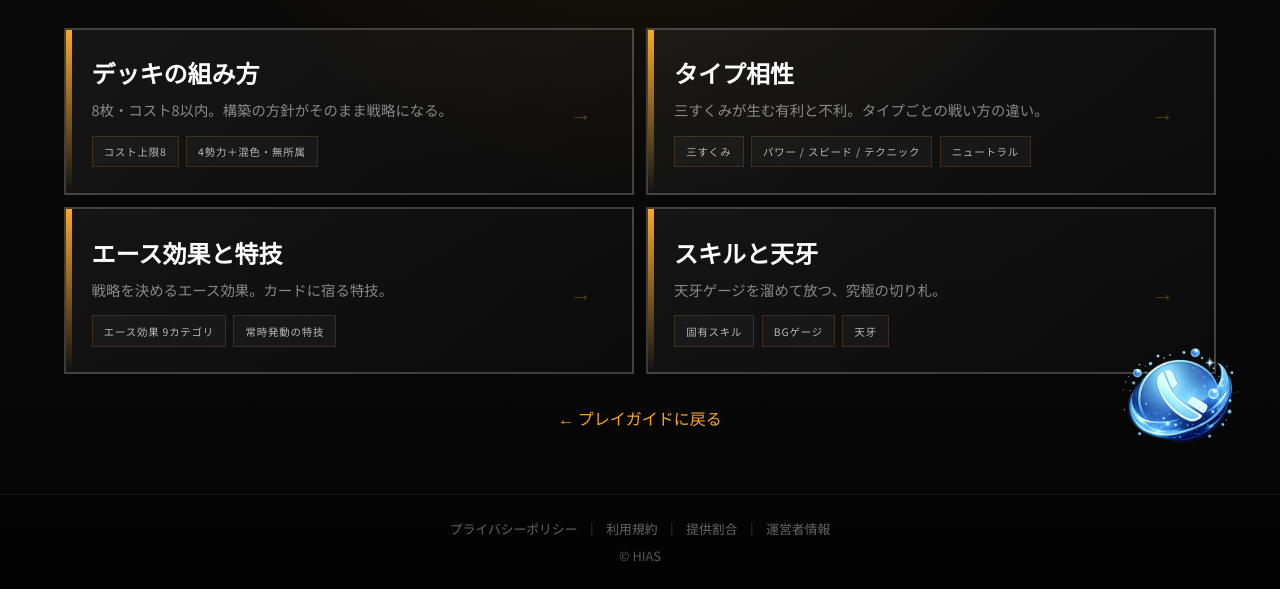
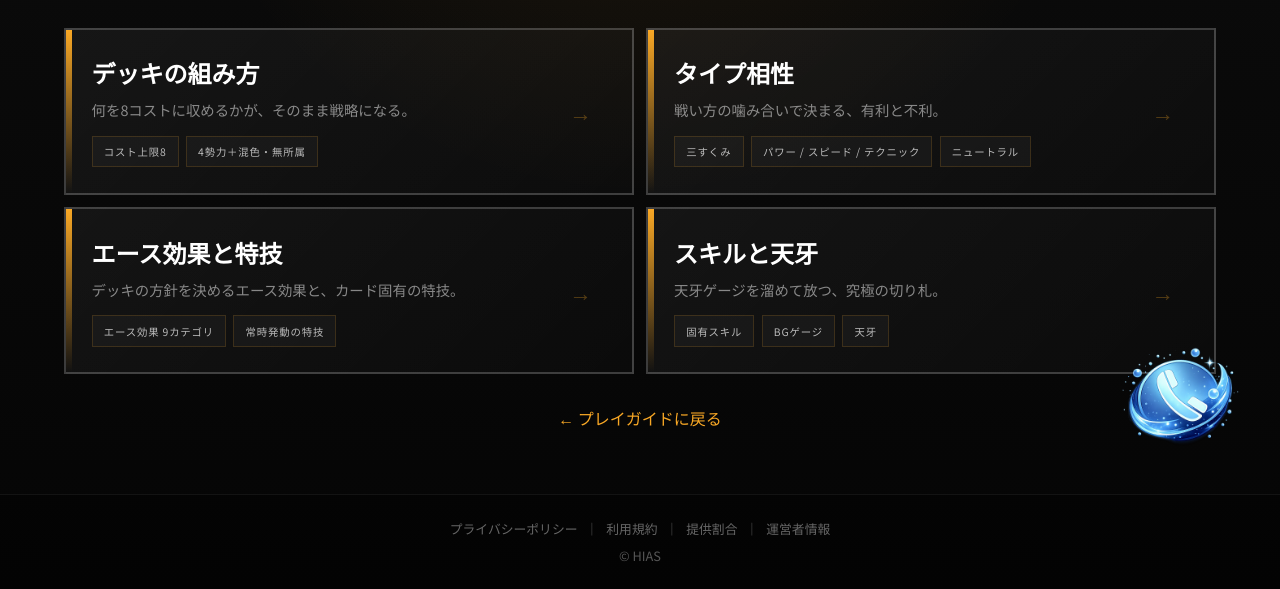
Before and after one commit to bftk/bftk.github.io, a plain HTML site: page game-deck-hub.html in a window 1280 px wide. Shown: the part 293-882 px from the top of the page. Drawn offline with Linux system fonts and the light colour scheme.

Commit message:
デッキ構築ハブ: 子ページに合わせて説明文を整理
- 02 タイプ相性: 子ページの是正に合わせ、ダメージ倍率と読める余地を外した
  旧「三すくみが生む有利と不利。タイプごとの戦い方の違い。」
  新「戦い方の噛み合いで決まる、有利と不利。」
- 01・03 の説明文を1文へ圧縮（ハブは案内所に徹する）
  01 旧「8枚・コスト8以内。構築の方針がそのまま戦略になる。」
     新「何を8コストに収めるかが、そのまま戦略になる。」
     ※「8枚」は全カードがコスト1のときだけ成立するため外した
  03 旧「戦略を決めるエース効果。カードに宿る特技。」
     新「デッキの方針を決めるエース効果と、カード固有の特技。」
- 04 は既に1文のため変更なし

Co-Authored-By: Claude Opus 5 (1M context) <noreply@anthropic.com>
Claude-Session: https://claude.ai/code/session_01E6rGxayJ4MP17atNciyM3t

```diff
--- a/game-deck-hub.html
+++ b/game-deck-hub.html
@@ -46,7 +46,7 @@
         <div class="hub-grid">
         <a href="game-deck.html" class="hub-panel" data-reveal>
             <h2 class="hub-panel-title">デッキの組み方</h2>
-            <p class="hub-panel-desc">8枚・コスト8以内。構築の方針がそのまま戦略になる。</p>
+            <p class="hub-panel-desc">何を8コストに収めるかが、そのまま戦略になる。</p>
             <ul class="hub-panel-points">
                 <li>コスト上限8</li>
                 <li>4勢力＋混色・無所属</li>
@@ -55,7 +55,7 @@
         </a>
         <a href="game-types.html" class="hub-panel" data-reveal>
             <h2 class="hub-panel-title">タイプ相性</h2>
-            <p class="hub-panel-desc">三すくみが生む有利と不利。タイプごとの戦い方の違い。</p>
+            <p class="hub-panel-desc">戦い方の噛み合いで決まる、有利と不利。</p>
             <ul class="hub-panel-points">
                 <li>三すくみ</li>
                 <li>パワー / スピード / テクニック</li>
@@ -65,7 +65,7 @@
         </a>
         <a href="game-ace.html" class="hub-panel" data-reveal>
             <h2 class="hub-panel-title">エース効果と特技</h2>
-            <p class="hub-panel-desc">戦略を決めるエース効果。カードに宿る特技。</p>
+            <p class="hub-panel-desc">デッキの方針を決めるエース効果と、カード固有の特技。</p>
             <ul class="hub-panel-points">
                 <li>エース効果 9カテゴリ</li>
                 <li>常時発動の特技</li>
```
